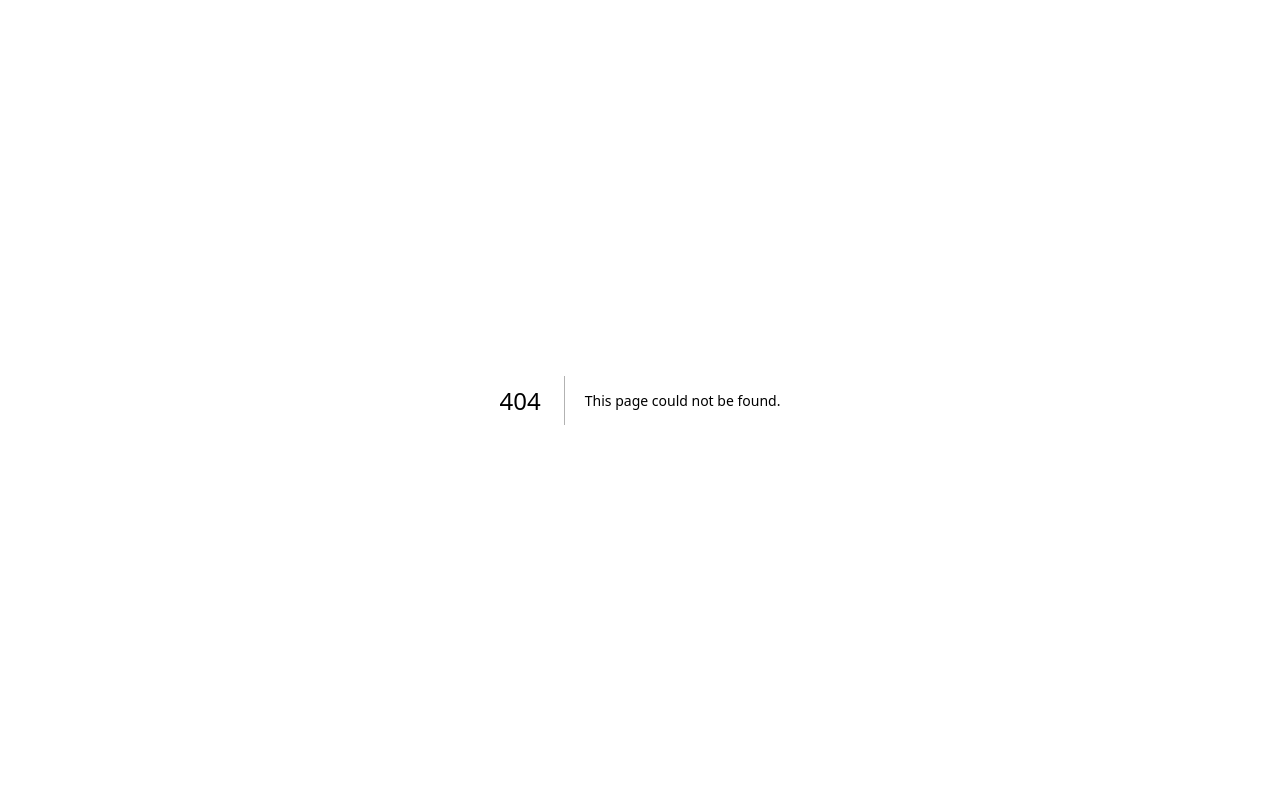
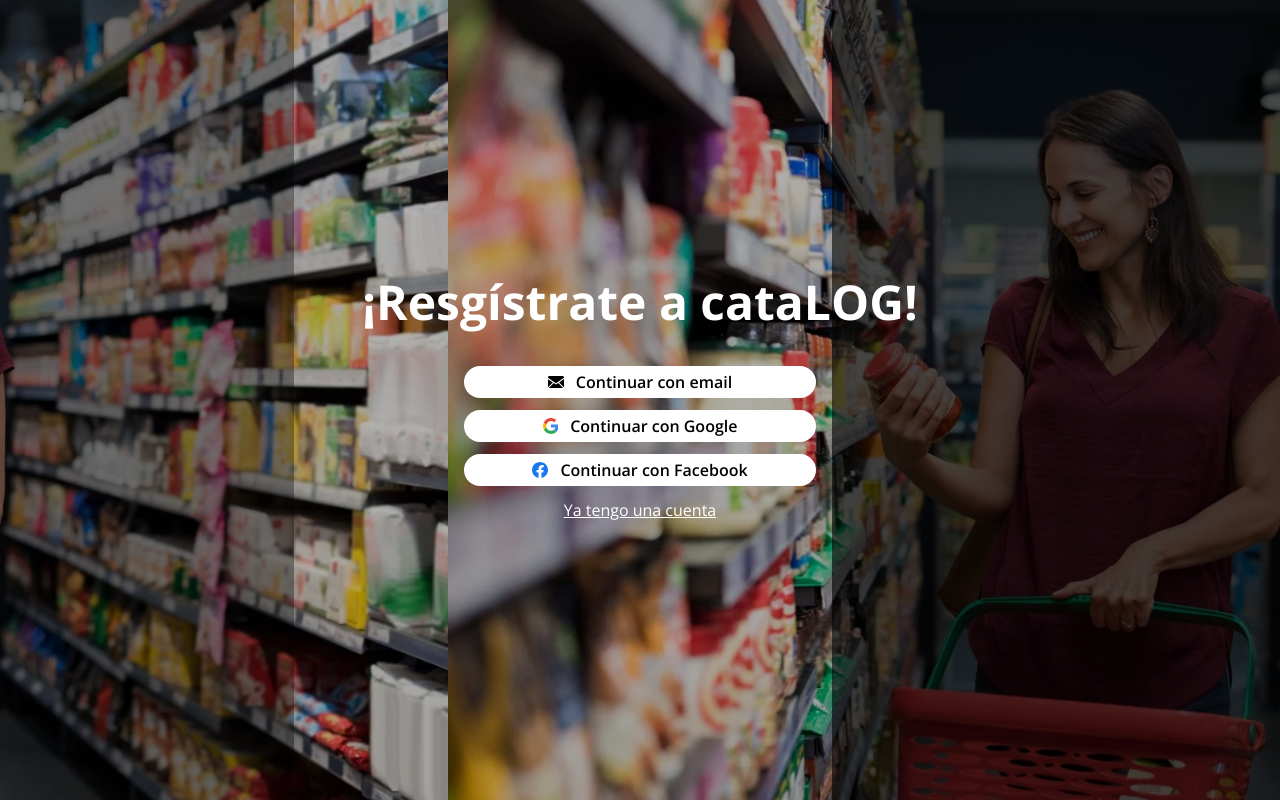
Before and after one commit to TeoryMan143/cataLOG, a Next.js app: page /register in a window 1280 px wide. Before the commit this address had no page. Built offline with nearby package versions, Linux system fonts and the light colour scheme.

Commit message:
feat: register page

```diff
--- a/package.json
+++ b/package.json
@@ -21,6 +21,7 @@
     "tailwind-merge": "^2.2.0"
   },
   "devDependencies": {
+    "@iconify/react": "^4.1.1",
     "@types/node": "^20",
     "@types/react": "^18",
     "@types/react-dom": "^18",
--- a/src/app/layout.tsx
+++ b/src/app/layout.tsx
@@ -13,7 +13,7 @@
   children: React.ReactNode;
 }>) {
   return (
-    <html lang='en'>
+    <html lang='es'>
       <body className={openSans.className}>{children}</body>
     </html>
   );
--- /dev/null
+++ b/src/app/register/layout.tsx
@@ -0,0 +1,14 @@
+function RegisterLayout({ children }: { children: React.ReactNode }) {
+  return (
+    <>
+      <div className='bg-[url("/bg-register.webp")] absolute w-[100dvw] h-[100dvh] bg-[center_right_-28rem] bg-cover'></div>
+      <div className='bg-black/30 w-[100dvw] h-[100dvh] absolute'></div>
+      <div className='bg-black/35 w-[23dvw] h-[100dvh] absolute'></div>
+      <div className='bg-black/60 w-[35dvw] h-[100dvh] absolute right-0'></div>
+      <main className='h-[100dvh] grid place-content-center relative z-10'>
+        {children}
+      </main>
+    </>
+  );
+}
+export default RegisterLayout;
--- /dev/null
+++ b/src/app/register/loading.tsx
@@ -0,0 +1,4 @@
+function LoadingPage() {
+  return <div>LoadingPage</div>;
+}
+export default LoadingPage;
--- /dev/null
+++ b/src/app/register/page.tsx
@@ -0,0 +1,99 @@
+import Link from 'next/link';
+import Button from '../../components/button';
+
+const buttons = [
+  {
+    text: 'Continuar con email',
+    icon: (
+      <svg
+        xmlns='http://www.w3.org/2000/svg'
+        width='1em'
+        height='1em'
+        viewBox='0 0 20 20'
+      >
+        <path
+          fill='currentColor'
+          fillRule='evenodd'
+          d='m7.172 11.334l2.83 1.935l2.728-1.882l6.115 6.033c-.161.052-.333.08-.512.08H1.667c-.22 0-.43-.043-.623-.12zM20 6.376v9.457c0 .247-.054.481-.15.692l-5.994-5.914zM0 6.429l6.042 4.132l-5.936 5.858A1.663 1.663 0 0 1 0 15.833zM18.333 2.5c.92 0 1.667.746 1.667 1.667v.586L9.998 11.648L0 4.81v-.643C0 3.247.746 2.5 1.667 2.5z'
+        />
+      </svg>
+    ),
+    onClick: () => 'imcsisas',
+  },
+  {
+    text: 'Continuar con Google',
+    icon: (
+      <svg
+        xmlns='http://www.w3.org/2000/svg'
+        width='0.98em'
+        height='1em'
+        viewBox='0 0 256 262'
+      >
+        <path
+          fill='#4285F4'
+          d='M255.878 133.451c0-10.734-.871-18.567-2.756-26.69H130.55v48.448h71.947c-1.45 12.04-9.283 30.172-26.69 42.356l-.244 1.622l38.755 30.023l2.685.268c24.659-22.774 38.875-56.282 38.875-96.027'
+        />
+        <path
+          fill='#34A853'
+          d='M130.55 261.1c35.248 0 64.839-11.605 86.453-31.622l-41.196-31.913c-11.024 7.688-25.82 13.055-45.257 13.055c-34.523 0-63.824-22.773-74.269-54.25l-1.531.13l-40.298 31.187l-.527 1.465C35.393 231.798 79.49 261.1 130.55 261.1'
+        />
+        <path
+          fill='#FBBC05'
+          d='M56.281 156.37c-2.756-8.123-4.351-16.827-4.351-25.82c0-8.994 1.595-17.697 4.206-25.82l-.073-1.73L15.26 71.312l-1.335.635C5.077 89.644 0 109.517 0 130.55s5.077 40.905 13.925 58.602z'
+        />
+        <path
+          fill='#EB4335'
+          d='M130.55 50.479c24.514 0 41.05 10.589 50.479 19.438l36.844-35.974C195.245 12.91 165.798 0 130.55 0C79.49 0 35.393 29.301 13.925 71.947l42.211 32.783c10.59-31.477 39.891-54.251 74.414-54.251'
+        />
+      </svg>
+    ),
+    onClick: () => 'imcsisas',
+  },
+  {
+    text: 'Continuar con Facebook',
+    icon: (
+      <svg
+        xmlns='http://www.w3.org/2000/svg'
+        width='1em'
+        height='1em'
+        viewBox='0 0 256 256'
+      >
+        <path
+          fill='#1877F2'
+          d='M256 128C256 57.308 198.692 0 128 0C57.308 0 0 57.308 0 128c0 63.888 46.808 116.843 108 126.445V165H75.5v-37H108V99.8c0-32.08 19.11-49.8 48.348-49.8C170.352 50 185 52.5 185 52.5V84h-16.14C152.959 84 148 93.867 148 103.99V128h35.5l-5.675 37H148v89.445c61.192-9.602 108-62.556 108-126.445'
+        />
+        <path
+          fill='#FFF'
+          d='m177.825 165l5.675-37H148v-24.01C148 93.866 152.959 84 168.86 84H185V52.5S170.352 50 156.347 50C127.11 50 108 67.72 108 99.8V128H75.5v37H108v89.445A128.959 128.959 0 0 0 128 256a128.9 128.9 0 0 0 20-1.555V165z'
+        />
+      </svg>
+    ),
+    onClick: () => 'imcsisas',
+  },
+];
+
+function RegisterPage() {
+  return (
+    <div className='flex flex-col items-center'>
+      <h2 className='font-bold text-5xl text-white mb-10 text-center'>
+        ¡Resgístrate a cataLOG!
+      </h2>
+      <div className='flex flex-col gap-3'>
+        {buttons.map(({ text, icon: Icon, onClick }) => (
+          <Button
+            className='font-semibold flex justify-center items-center gap-3 w-[22rem]'
+            onClick={onClick}
+            key={crypto.randomUUID()}
+          >
+            {Icon}
+            {text}
+          </Button>
+        ))}
+        <Link href='#' className='text-center text-white underline'>
+          Ya tengo una cuenta
+        </Link>
+      </div>
+    </div>
+  );
+}
+export default RegisterPage;
--- /dev/null
+++ b/src/components/button.tsx
@@ -0,0 +1,23 @@
+import { cn } from '@/core/utils';
+
+interface Props extends React.ComponentProps<'button'> {
+  variant?: string;
+  children: React.ReactNode;
+}
+
+function RegisterButton({ className, variant, children }: Props) {
+  return (
+    <button
+      className={cn(
+        'bg-white rounded-2xl py-1 active:scale-[.96] transition-transform duration-[40ms]',
+        {
+          'bg-black text-white': variant === 'dark',
+        },
+        className
+      )}
+    >
+      {children}
+    </button>
+  );
+}
+export default RegisterButton;
```
Also changed, not shown: public/bg-register.webp (added), 1 other file (tests, documents, lock files or other folders).
